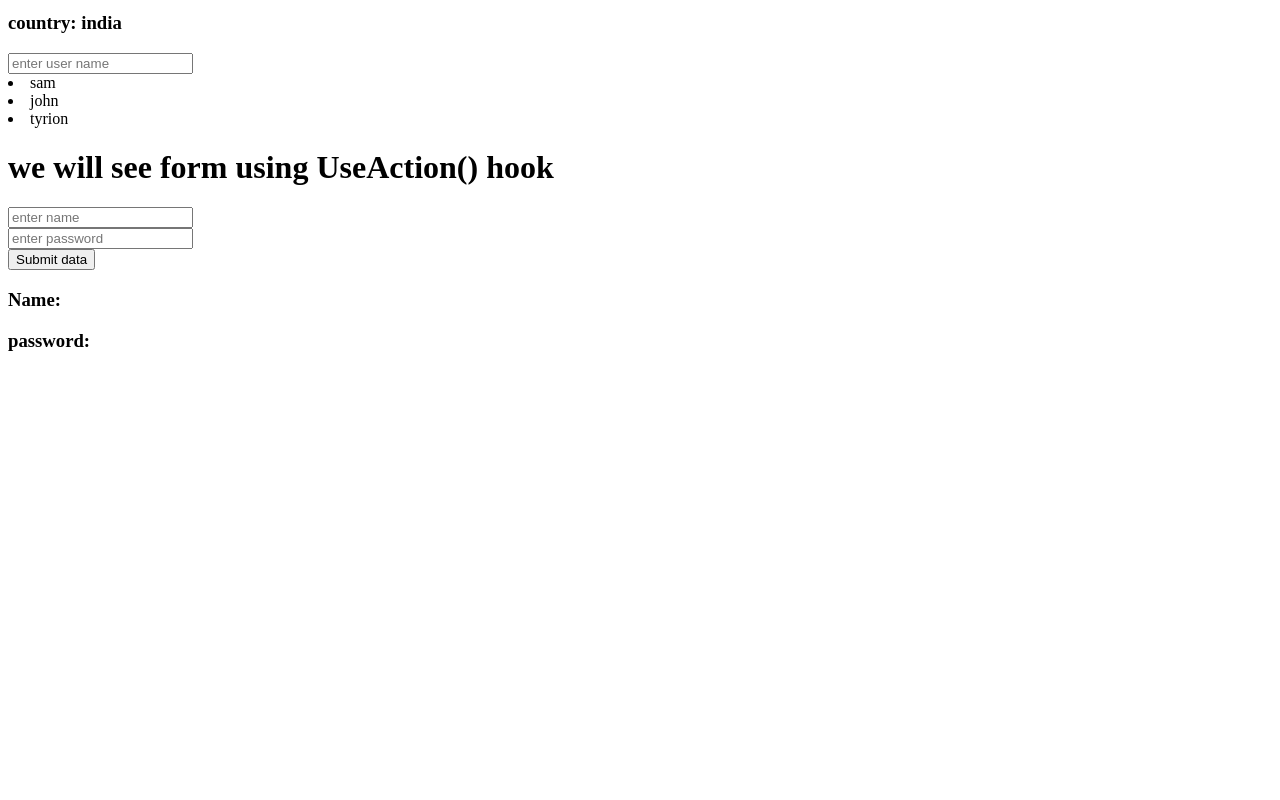
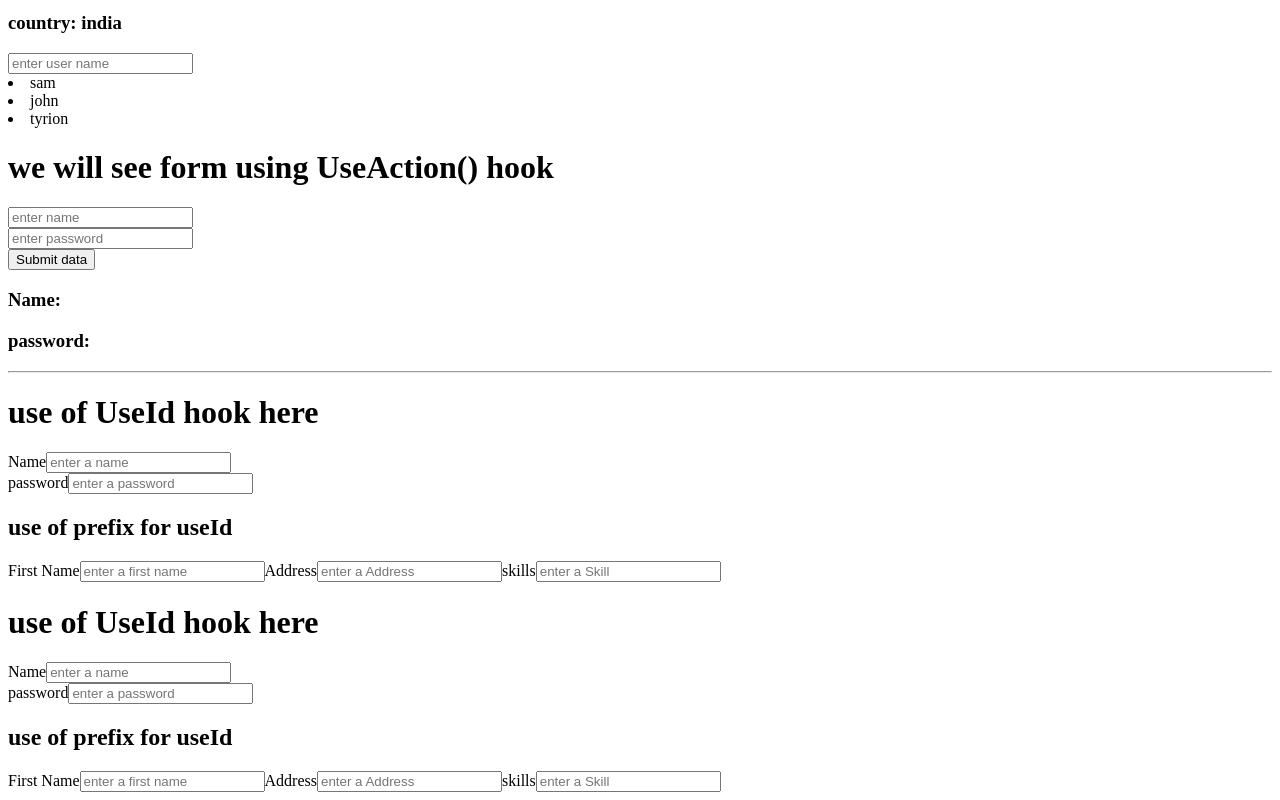
Before and after one commit to aman-29-singh/React-practice, a React (Vite) app in the folder React-blog/: page / in a window 1280 px wide. Shown: the part 4034-4834 px from the top of the page. Before the commit the page ends 4405 px from the top, so only its background shows below. Built offline with nearby package versions, Linux system fonts and the light colour scheme.

Commit message:
use of useId() hook in UseForm.jsx added

```diff
--- a/React-blog/src/App.jsx
+++ b/React-blog/src/App.jsx
@@ -13,6 +13,7 @@ import DrivedState from './DrivedState';
 import AddUser from './AddUser';
 import DisplayUser from './DisplayUser';
 import UseAction from './UseAction';
+import UseForm from './UseForm';
 
 
 function App() {
@@ -408,6 +409,9 @@ useEffect(() => {//this function runs when display component is vanishes from UI
      }
 
      <UseAction/>
+     <hr></hr>
+     <UseForm/>
+     <UseForm/>
     </>
   )
 }
--- /dev/null
+++ b/React-blog/src/UseForm.jsx
@@ -0,0 +1,46 @@
+import { useId } from 'react';
+
+
+function UseForm(){
+    const name = useId();
+    const password = useId();
+
+    //now we will see the prefix way of using useId
+    const id = useId();
+    return(
+        <>
+        <h1>use of UseId hook here </h1>
+        <label htmlFor={name}>Name</label>
+        <input type='text' placeholder='enter a name' id={name}/>
+        <br></br>
+        {/**look here we had use useId() hook and it generates unique id for this name and password
+         * fields because  this is a work of useId() hook and this is one way of using useId()
+         * so we can also use useId() hook in another way like prefix
+         */}
+
+        <label htmlFor={password}>password</label>
+        <input type='text' placeholder='enter a password' id={password}/>
+
+        {/**now we  will  see the prefix way of useId hook so isko use karna ka fayda yeh hai
+         * ki jo hum upar bana rahe hai woh traditionakl way hai usmein bohat jyada ids ban jaa rahi har
+         * ek element k liye alag se id banana pad rha hai
+         * but jo ids hum prefix ka use karke banayenge toh ye ek hii id hum banayenge extternaaly
+         * using useId() hook aur isko apne <form> mein use kar lenge toh yeh har ek element k liye
+         * unique ids generate kar degi like {id + '-firstName'} firstName input k liye and
+         * {id + '-Address'} for address input so here prefix id same rahe ga but ek unique id generate
+         * karega for different field because of  '-firstName' iski wajah se
+         */}
+        <h2>use of prefix for useId</h2>
+        <label htmlFor={id + 'firstName'}>First Name</label>
+        <input id={id + 'firstName'} type='text' placeholder='enter a first name' />
+
+        <label htmlFor={id + 'address'}>Address</label>
+        <input id={id + 'address'} type='text' placeholder='enter a Address' />
+
+        <label htmlFor={id + 'skills'}>skills</label>
+        <input id={id + 'skills'} type='text' placeholder='enter a Skill' />
+        </>
+    )
+}
+
+export default UseForm;
```
